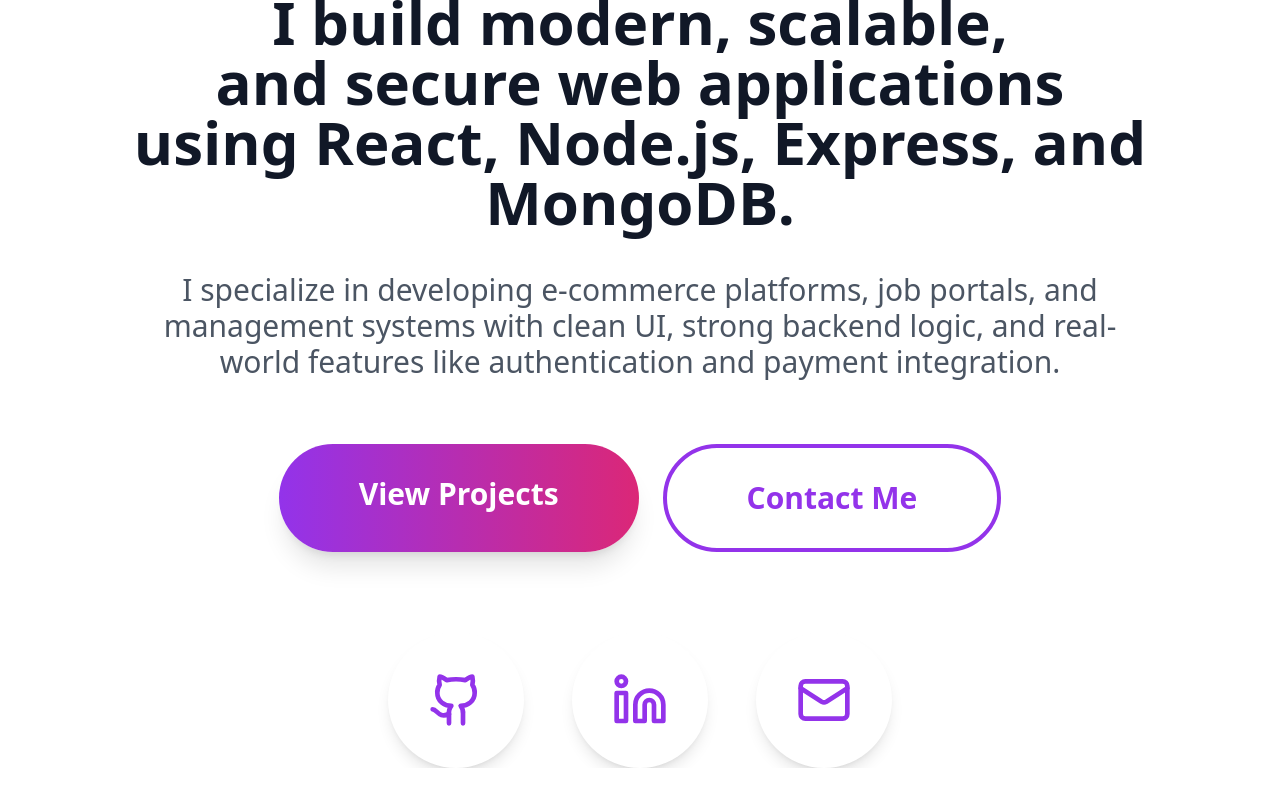
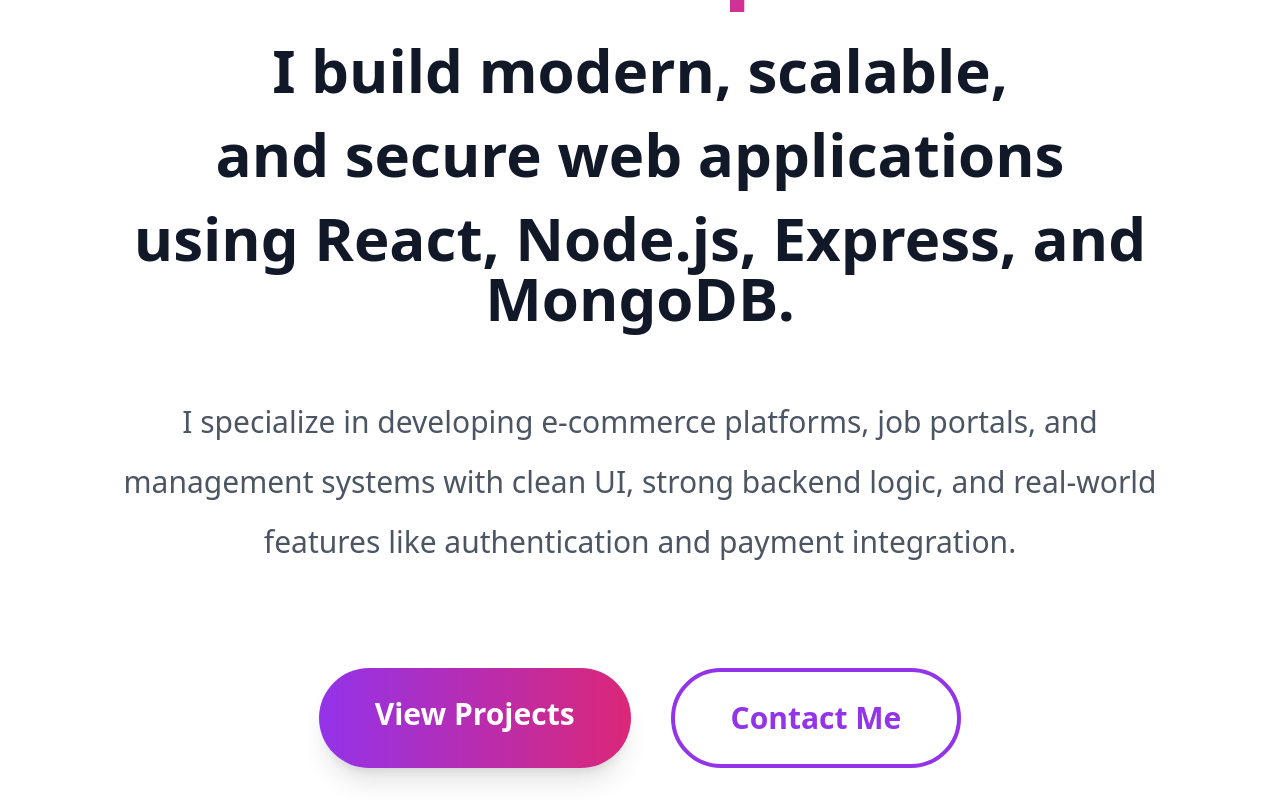
Before and after one commit to Awokeatanaw/my-portfolio, a React (Vite) app in the folder portfolio/: page / in a window 1280 px wide. Shown: the part 440-1240 px from the top of the page. Built offline with nearby package versions, Linux system fonts and the light colour scheme.

Commit message:
hero update

```diff
--- a/portfolio/src/sections/Hero.jsx
+++ b/portfolio/src/sections/Hero.jsx
@@ -7,38 +7,28 @@ export default function Hero() {
       id="home"
       className="
         relative min-h-screen flex flex-col justify-center items-center
-        px-6 md:px-10 lg:px-16 xl:px-20 2xl:px-32 3xl:px-48
-        pt-24 md:pt-28
+        px-4 sm:px-6 md:px-10 lg:px-16 xl:px-24 2xl:px-32 3xl:px-48 4xl:px-64
+        pt-24 md:pt-28 lg:pt-32
         overflow-hidden bg-white
+        w-full
       "
     >
-      {/* Subtle decorative elements — scale for huge screens */}
-      <div className="absolute inset-0 -z-10">
-        <div className="
-          absolute top-0 right-0
-          w-96 h-96 sm:w-[500px] sm:h-[500px] md:w-[600px] md:h-[600px]
-          lg:w-[800px] lg:h-[800px] xl:w-[1000px] xl:h-[1000px] 2xl:w-[1200px] 2xl:h-[1200px] 3xl:w-[1400px] 3xl:h-[1400px]
-          bg-gradient-to-br from-purple-300/20 to-pink-300/20 rounded-full blur-3xl
-          translate-x-32 -translate-y-32
-        " />
-        <div className="
-          absolute bottom-0 left-0
-          w-96 h-96 sm:w-[500px] sm:h-[500px] md:w-[600px] md:h-[600px]
-          lg:w-[800px] lg:h-[800px] xl:w-[1000px] xl:h-[1000px] 2xl:w-[1200px] 2xl:h-[1200px] 3xl:w-[1400px] 3xl:h-[1400px]
-          bg-gradient-to-tr from-purple-400/20 to-pink-400/20 rounded-full blur-3xl
-          -translate-x-32 translate-y-32
-        " />
+      {/* Subtle decorative elements - scaled for large screens */}
+      <div className="absolute inset-0 -z-10 w-full h-full">
+        <div className="absolute top-0 right-0 w-96 h-96 md:w-[600px] md:h-[600px] lg:w-[800px] lg:h-[800px] xl:w-[1000px] xl:h-[1000px] 2xl:w-[1200px] 2xl:h-[1200px] bg-gradient-to-br from-purple-300/20 to-pink-300/20 rounded-full blur-3xl translate-x-32 -translate-y-32" />
+        <div className="absolute bottom-0 left-0 w-96 h-96 md:w-[600px] md:h-[600px] lg:w-[800px] lg:h-[800px] xl:w-[1000px] xl:h-[1000px] 2xl:w-[1200px] 2xl:h-[1200px] bg-gradient-to-tr from-purple-400/20 to-pink-400/20 rounded-full blur-3xl -translate-x-32 translate-y-32" />
       </div>
 
-      {/* Main Content — full width on huge screens */}
+      {/* Main Content - Center aligned and max width controlled */}
       <motion.div
         initial={{ opacity: 0, y: 60 }}
         animate={{ opacity: 1, y: 0 }}
         transition={{ duration: 1.2, ease: "easeOut" }}
         className="
           relative text-center
-          w-full max-w-none
-          px-4 sm:px-6 lg:px-8 xl:px-12 2xl:px-20
+          w-full
+          max-w-5xl lg:max-w-6xl xl:max-w-7xl 2xl:max-w-8xl 3xl:max-w-9xl 4xl:max-w-[1920px]
+          mx-auto
         "
       >
         {/* Name */}
@@ -46,10 +36,11 @@ export default function Hero() {
           initial={{ opacity: 0, y: 30 }}
           animate={{ opacity: 1, y: 0 }}
           transition={{ delay: 0.2, duration: 1 }}
-          className="mb-8"
+          className="mb-6 sm:mb-8 lg:mb-10 xl:mb-12"
         >
           <h2 className="
-            text-3xl sm:text-4xl md:text-5xl lg:text-6xl xl:text-7xl 2xl:text-8xl
+            text-3xl sm:text-4xl md:text-5xl
+            lg:text-6xl xl:text-7xl 2xl:text-8xl 3xl:text-9xl
             font-bold text-gray-800
           ">
             Hi, I'm{" "}
@@ -65,8 +56,9 @@ export default function Hero() {
           animate={{ opacity: 1, y: 0 }}
           transition={{ delay: 0.5, duration: 1 }}
           className="
-            text-4xl sm:text-5xl md:text-6xl lg:text-7xl xl:text-8xl 2xl:text-9xl
-            font-extrabold mb-6
+            text-4xl sm:text-5xl md:text-6xl
+            lg:text-7xl xl:text-8xl 2xl:text-9xl 3xl:text-[10rem]
+            font-extrabold mb-6 lg:mb-8 xl:mb-10 2xl:mb-12
           "
         >
           <span className="bg-gradient-to-r from-purple-600 via-purple-500 to-pink-600 bg-clip-text text-transparent">
@@ -80,15 +72,21 @@ export default function Hero() {
           animate={{ opacity: 1, y: 0 }}
           transition={{ delay: 0.8, duration: 1 }}
           className="
-            text-2xl sm:text-3xl md:text-4xl lg:text-5xl xl:text-6xl 2xl:text-7xl
-            font-bold text-gray-900 leading-tight mb-10
+            text-2xl sm:text-3xl md:text-4xl
+            lg:text-5xl xl:text-6xl 2xl:text-7xl 3xl:text-8xl
+            font-bold text-gray-900 leading-tight
+            mb-8 sm:mb-10 lg:mb-12 xl:mb-16 2xl:mb-20
           "
         >
-          I build modern, scalable,
-          <br className="hidden sm:inline" />
-          and secure web applications
-          <br className="hidden sm:inline" />
-          using React, Node.js, Express, and MongoDB.
+          <span className="block mb-4 lg:mb-6">
+            I build modern, scalable,
+          </span>
+          <span className="block mb-4 lg:mb-6">
+            and secure web applications
+          </span>
+          <span className="block">
+            using React, Node.js, Express, and MongoDB.
+          </span>
         </motion.h2>
 
         {/* Intro */}
@@ -97,12 +95,15 @@ export default function Hero() {
           animate={{ opacity: 1, y: 0 }}
           transition={{ delay: 1.1, duration: 1 }}
           className="
-            text-base sm:text-lg md:text-xl lg:text-2xl xl:text-3xl 2xl:text-4xl
+            text-base sm:text-lg md:text-xl
+            lg:text-2xl xl:text-3xl 2xl:text-4xl 3xl:text-5xl
             text-gray-600
-            max-w-4xl lg:max-w-5xl xl:max-w-6xl 2xl:max-w-7xl
+            w-full
+            max-w-3xl sm:max-w-4xl md:max-w-5xl
+            lg:max-w-6xl xl:max-w-7xl 2xl:max-w-8xl
             mx-auto
-            mb-16
-            leading-relaxed
+            mb-12 sm:mb-16 lg:mb-20 xl:mb-24 2xl:mb-32
+            leading-relaxed lg:leading-loose xl:leading-loose
           "
         >
           I specialize in developing e-commerce platforms, job portals, and
@@ -110,21 +111,25 @@ export default function Hero() {
           features like authentication and payment integration.
         </motion.p>
 
-        {/* CTA Buttons */}
+        {/* CTA Buttons - Scaled for large screens */}
         <motion.div
           initial={{ opacity: 0, y: 30 }}
           animate={{ opacity: 1, y: 0 }}
           transition={{ delay: 1.4, duration: 1 }}
-          className="flex flex-col sm:flex-row gap-6 justify-center mb-20"
+          className="flex flex-col sm:flex-row gap-4 sm:gap-6 lg:gap-8 xl:gap-10 justify-center mb-16 sm:mb-20 lg:mb-24 xl:mb-32"
         >
           <a
             href="#projects"
             className="
-              px-10 py-5 md:px-12 md:py-6 lg:px-16 lg:py-7 xl:px-20 xl:py-8
-              text-lg md:text-xl lg:text-2xl xl:text-3xl
-              font-bold text-white rounded-full
+              px-8 py-4 sm:px-10 sm:py-5
+              lg:px-12 lg:py-6 xl:px-14 xl:py-7 2xl:px-16 2xl:py-8
+              text-base sm:text-lg md:text-xl
+              lg:text-2xl xl:text-3xl
+              font-bold text-white
+              rounded-full
               bg-gradient-to-r from-purple-600 to-pink-600
-              shadow-xl hover:shadow-2xl hover:scale-105 transition-all duration-300
+              shadow-xl hover:shadow-2xl hover:scale-105
+              transition-all duration-300
             "
           >
             View Projects
@@ -132,48 +137,21 @@ export default function Hero() {
           <a
             href="#contact"
             className="
-              px-10 py-5 md:px-12 md:py-6 lg:px-16 lg:py-7 xl:px-20 xl:py-8
-              text-lg md:text-xl lg:text-2xl xl:text-3xl
-              font-bold text-purple-600 rounded-full
-              border-4 border-purple-600
-              hover:bg-purple-600 hover:text-white transition-all duration-300
+              px-8 py-4 sm:px-10 sm:py-5
+              lg:px-12 lg:py-6 xl:px-14 xl:py-7 2xl:px-16 2xl:py-8
+              text-base sm:text-lg md:text-xl
+              lg:text-2xl xl:text-3xl
+              font-bold text-purple-600
+              rounded-full
+              border-2 sm:border-3 lg:border-4
+              border-purple-600
+              hover:bg-purple-600 hover:text-white
+              transition-all duration-300
             "
           >
             Contact Me
           </a>
         </motion.div>
-
-        {/* Social Icons */}
-        <motion.div
-          initial={{ opacity: 0, y: 20 }}
-          animate={{ opacity: 1, y: 0 }}
-          transition={{ delay: 1.7, duration: 0.8 }}
-          className="flex justify-center gap-8 lg:gap-12"
-        >
-          {[
-            { Icon: Github, href: "https://github.com/Awokeatanaw", label: "GitHub" },
-            { Icon: Linkedin, href: "https://www.linkedin.com/in/awoke-atanaw-6671a9360", label: "LinkedIn" },
-            { Icon: Mail, href: "mailto:awokeatanaw12@gmail.com", label: "Email" },
-          ].map(({ Icon, href, label }, i) => (
-            <a
-              key={i}
-              href={href}
-              target={href.startsWith("http") || href.startsWith("mailto") ? "_blank" : undefined}
-              rel={href.startsWith("http") ? "noopener noreferrer" : undefined}
-              aria-label={label}
-              className="
-                p-5 md:p-6 lg:p-8 xl:p-10
-                bg-white rounded-full shadow-lg
-                hover:shadow-2xl hover:scale-110 transition-all duration-300 group
-              "
-            >
-              <Icon className="
-                w-8 h-8 md:w-10 md:h-10 lg:w-12 lg:h-12 xl:w-14 xl:h-14
-                text-purple-600 group-hover:text-purple-700
-              " />
-            </a>
-          ))}
-        </motion.div>
       </motion.div>
     </section>
   );
```
